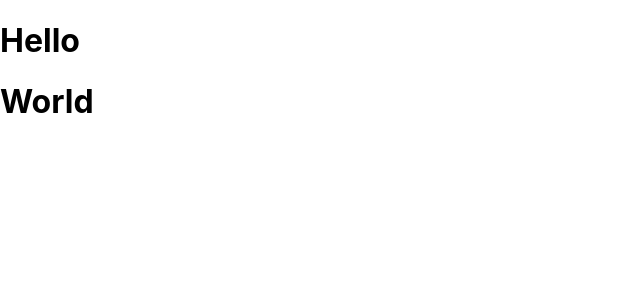
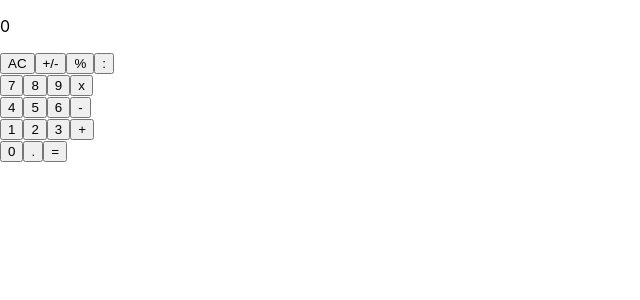
Before and after one commit to filippD/Calculator, a React (Create React App) app: page / in a window 1280 px wide. Shown: the top 300 px of the page, without its empty margins (0-640 px from the left). Built offline with nearby package versions, Linux system fonts and the light colour scheme.

Commit message:
basic view

```diff
--- a/src/App.js
+++ b/src/App.js
@@ -3,13 +3,20 @@ import React from 'react';
 import Display from './components/Display';
 import ButtonPanel from './components/ButtonPanel';
 
-function App() {
-  return (
-    <div id="main">
-      <Display />
-      <ButtonPanel />
-    </div>
-  );
+class App extends React.Component {
+  constructor() {
+    super();
+  }
+
+  render() {
+    return (
+      <div id="main">
+        <Display calculation="0"/>
+        <ButtonPanel />
+      </div>
+    );
+  }
+
 }
 
 export default App;
--- a/src/components/Button.js
+++ b/src/components/Button.js
@@ -1,8 +1,8 @@
 import React from 'react';
 
-const Button = () => {
+const Button = (props) => {
 	return(
-		<h1>World</h1>
+		<button>{props.name}</button>
 	);
 };
 
--- a/src/components/ButtonPanel.js
+++ b/src/components/ButtonPanel.js
@@ -2,9 +2,19 @@ import React from 'react';
 import Button from './Button'
 
 const ButtonPanel = () => {
+	const buttonNames = [['AC', '+/-', '%', ':'], ['7', '8', '9', 'x'], ['4', '5', '6', '-'], ['1', '2', '3', '+'], ['0', '.', '=']];
 	return(
-		<Button />
-	);
+		<div>
+			{buttonNames.map((group)=> {
+				return(
+					<div>
+						{group.map((name) => <Button name={name} />)}
+					</div>
+					)
+				})
+			}
+		</div>
+	)
 };
 
 export default ButtonPanel;
--- a/src/components/Display.js
+++ b/src/components/Display.js
@@ -1,8 +1,8 @@
 import React from 'react';
 
-const Display = () => {
+const Display = (props) => {
 	return(
-		<h1>Hello</h1>
+		<p>{props.calculation}</p>
 	);
 };
 
```
